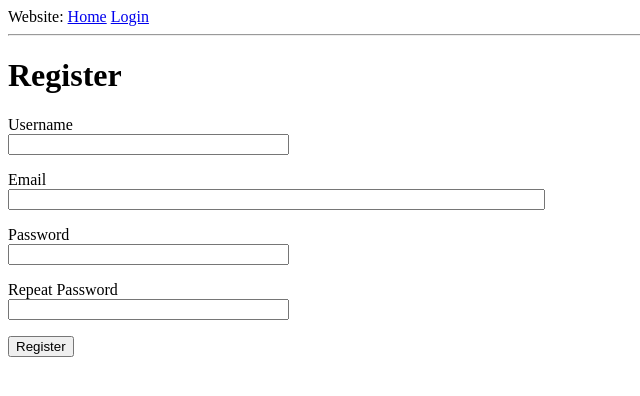
After one commit to esthermliu/design-brief-2020, a Flask app: page /register in a window 1280 px wide. The commit adds this page. Shown: the top 396 px of the page, without its empty margins (0-640 px from the left). Run offline with Flask 2, Linux system fonts and the light colour scheme.

Commit message:
Set up login and sign up system

```diff
--- a/app/__init__.py
+++ b/app/__init__.py
@@ -2,10 +2,13 @@ from flask import Flask
 from config import Config
 from flask_sqlalchemy import SQLAlchemy
 from flask_migrate import Migrate
+from flask_login import LoginManager
 
 app = Flask(__name__)
 app.config.from_object(Config)
 db = SQLAlchemy(app)
 migrate = Migrate(app, db)
+login = LoginManager(app)
+login.login_view = 'login'
 
 from app import routes, models
--- a/app/forms.py
+++ b/app/forms.py
@@ -1,9 +1,28 @@
 from flask_wtf import FlaskForm
 from wtforms import StringField, PasswordField, BooleanField, SubmitField
-from wtforms.validators import DataRequired
+from wtforms.validators import ValidationError, DataRequired, Email, EqualTo
+from app.models import User
 
 class LoginForm(FlaskForm):
     username = StringField("Username", validators=[DataRequired()])
     password = PasswordField('Password', validators=[DataRequired()])
     remember_me = BooleanField('Remember Me')
     submit = SubmitField('Sign In')
+
+class RegistrationForm(FlaskForm):
+    username = StringField('Username', validators=[DataRequired()])
+    email = StringField('Email', validators=[DataRequired(), Email()])
+    password = PasswordField('Password', validators=[DataRequired()])
+    password2 = PasswordField(
+        'Repeat Password', validators=[DataRequired(), EqualTo('password')])
+    submit = SubmitField('Register')
+
+    def validate_username(self, username):
+        user = User.query.filter_by(username=username.data).first()
+        if user is not None:
+            raise ValidationError('Please use a different username.')
+
+    def validate_email(self, email):
+        user = User.query.filter_by(email=email.data).first()
+        if user is not None:
+            raise ValidationError('Please use a different email address.')
--- a/app/routes.py
+++ b/app/routes.py
@@ -1,11 +1,19 @@
 from flask import render_template, flash, redirect, url_for
 from app import app
+from app import db
 from app.forms import LoginForm
+from app.forms import RegistrationForm
+from flask_login import current_user, login_user
+from app.models import User
+from flask_login import logout_user
+from flask_login import login_required
+from flask import request
+from werkzeug.urls import url_parse
 
 @app.route('/')
 @app.route('/index')
+@login_required
 def index():
-    user = { 'username': 'Bob'}
     posts = [
         {
             'author': {'username': 'John'},
@@ -18,18 +26,43 @@ def index():
         }
     ]
 
-    bob = { "bob": "hello"}
-    return render_template('index.html', title="Home", user=user, posts=posts, bob=bob)
+    return render_template('index.html', title="Home", posts=posts)
 
 @app.route('/login', methods=['GET', 'POST'])
 def login():
+    if current_user.is_authenticated:
+        return redirect(url_for('index'))
     form = LoginForm()
     if form.validate_on_submit():
-        flash('Login requested for user {}, remember_me={}'.format(
-            form.username.data, form.remember_me.data))
-        return redirect(url_for('index'))
-
+        user = User.query.filter_by(username=form.username.data).first()
+        if user is None or not user.check_password(form.password.data):
+            flash('Invalid username or password')
+            return redirect(url_for('login'))
+        login_user(user, remember=form.remember_me.data)
+        next_page = request.args.get('next')
+        if not next_page or url_parse(next_page).netloc != '':
+            next_page = url_for('index')
+        return redirect(next_page)
     # print("Bob", form)
     # print("Form's password method", form.password())
     # print(form.password(size=54))
     return render_template('login.html', title='Sign In', form=form)
+
+@app.route('/logout')
+def logout():
+    logout_user()
+    return redirect(url_for('index'))
+
+@app.route('/register', methods=['GET', 'POST'])
+def register():
+    if current_user.is_authenticated:
+        return redirect(url_for('index'))
+    form = RegistrationForm()
+    if form.validate_on_submit():
+        user = User(username=form.username.data, email=form.email.data)
+        user.set_password(form.password.data)
+        db.session.add(user)
+        db.session.commit()
+        flash('Congratulations, you are now a registered user!')
+        return redirect(url_for('login'))
+    return render_template('register.html', title='Register', form=form)
--- a/app/templates/base.html
+++ b/app/templates/base.html
@@ -10,7 +10,11 @@
         <div>
             Website:
             <a href="{{ url_for('index') }}">Home</a>
+            {% if current_user.is_anonymous %}
             <a href="{{ url_for('login') }}">Login</a>
+            {% else %}
+            <a href="{{ url_for('logout') }}">Logout</a>
+            {% endif %}
         </div>
         <hr>
         {% with messages = get_flashed_messages() %}
--- a/app/templates/index.html
+++ b/app/templates/index.html
@@ -2,7 +2,7 @@
 {% extends "base.html" %}
 
 {% block content %}
-    <h1>Hello, {{ user.username }}!</h1>
+    <h1>Hello, {{ current_user.username }}!</h1>
     {% for post in posts %}
     <div><p>{{ post.author.username }} says <b>{{ post.body }}</b></p></div>
     {% endfor %}
--- /dev/null
+++ b/app/templates/register.html
@@ -0,0 +1,37 @@
+{% extends "base.html" %}
+
+{% block content %}
+    <h1>Register</h1>
+    <form action="" method="post">
+        {{ form.hidden_tag() }}
+        <p>
+            {{ form.username.label }}<br>
+            {{ form.username(size=32) }}
+            {% for error in form.username.errors %}
+            <span style = "color: red;">[{{ error }}]</span>
+            {% endfor %}
+        </p>
+        <p>
+            {{ form.email.label }}<br>
+            {{ form.email(size=64) }}
+            {% for error in form.email.errors %}
+            <span style = "color: red;">[{{ error }}]</span>
+            {% endfor %}
+        </p>
+        <p>
+            {{ form.password.label }}<br>
+            {{ form.password(size=32) }}
+            {% for error in form.password.errors %}
+            <span style = "color: red;">[{{ error }}]</span>
+            {% endfor %}
+        </p>
+        <p>
+            {{ form.password2.label }}<br>
+            {{ form.password2(size=32) }}
+            {% for error in form.password2.errors %}
+            <span style = "color: red;">[{{ error }}]</span>
+            {% endfor %}
+        </p>
+        <p>{{ form.submit() }}</p>
+    </form>
+{% endblock %}
```
Also changed, not shown: app/models.py (+7 -1 lines), app.db.
